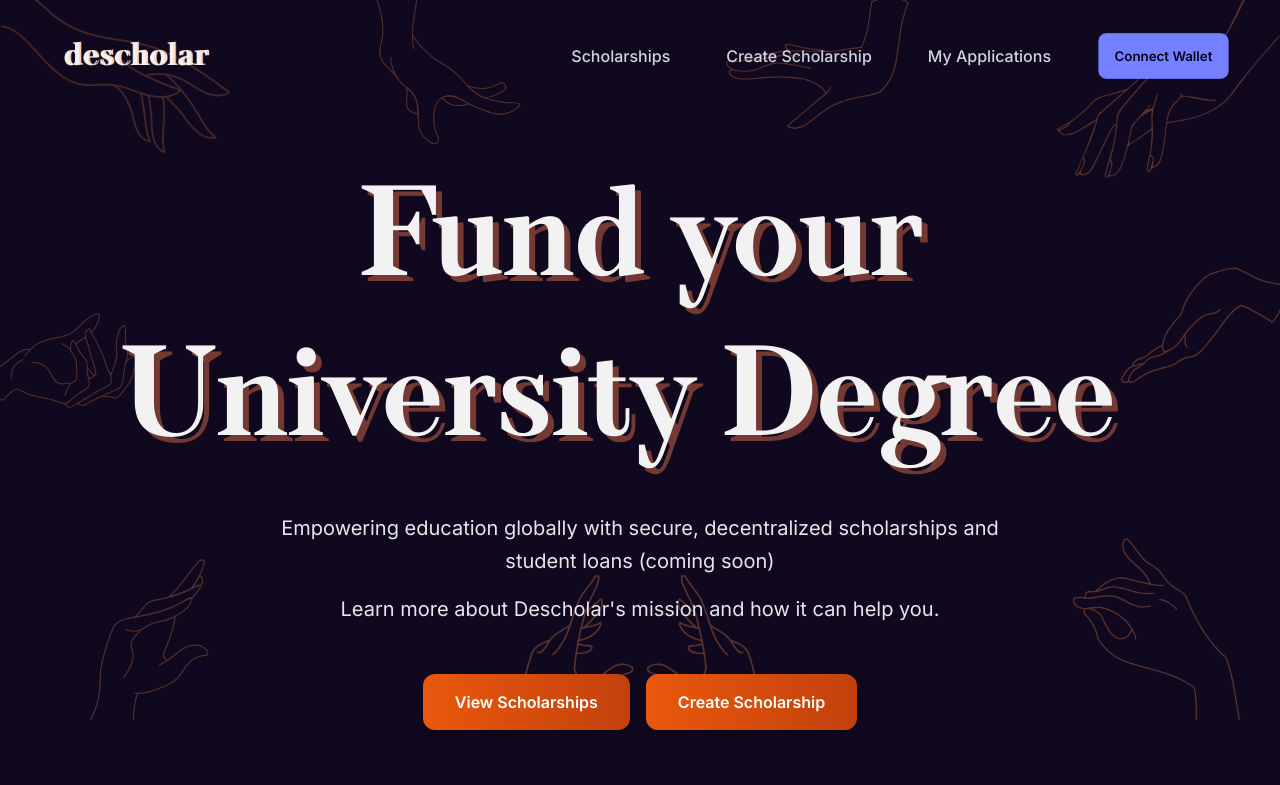
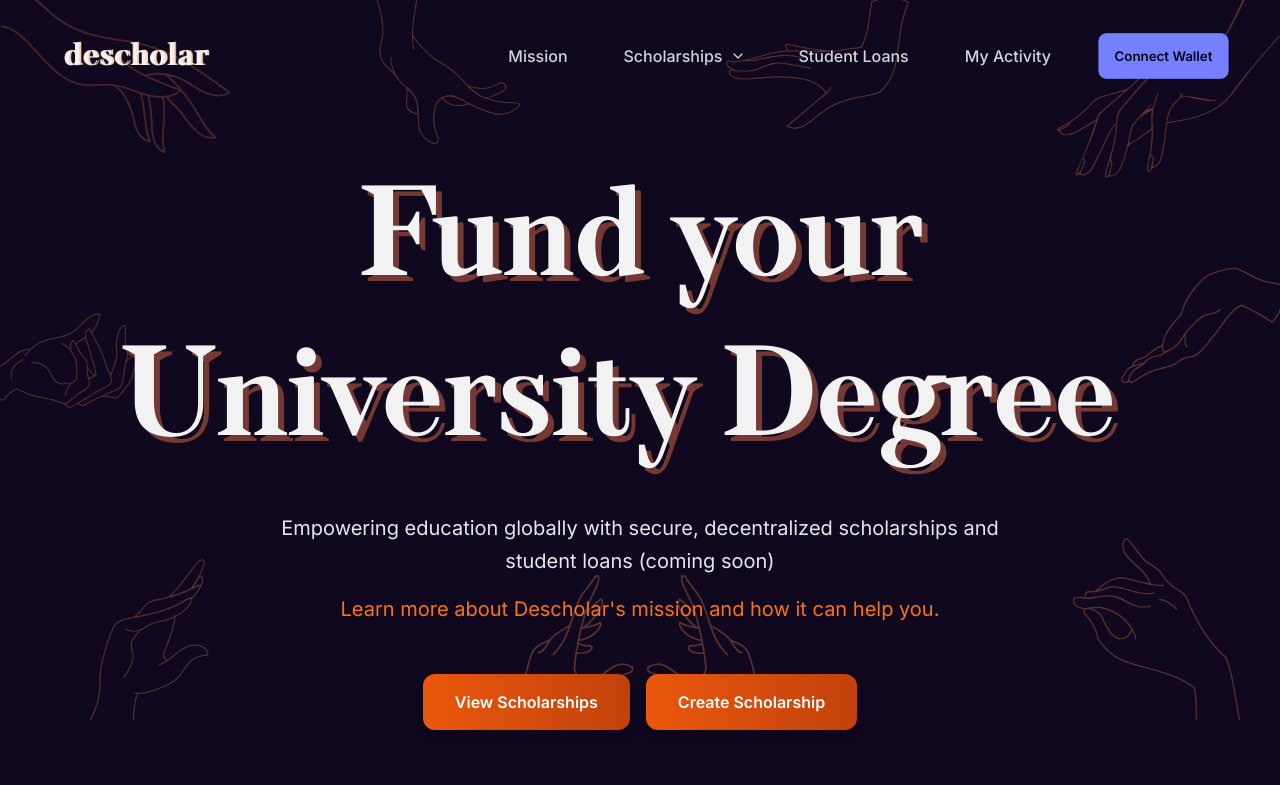
Before and after one commit to Arihaan/descholar, a Next.js app in the folder descholarFrontend/: page / in a window 1280 px wide. Shown: the top 785 px of the page. Built offline with nearby package versions, Linux system fonts and the light colour scheme; what @creit.tech/stellar-wallets-kit would draw is missing.

Commit message:
improved navbar

```diff
--- a/descholarFrontend/app/components/Footer.tsx
+++ b/descholarFrontend/app/components/Footer.tsx
@@ -9,7 +9,7 @@ const Footer = () => {
       <div className="max-w-7xl mx-auto w-full flex justify-between items-center px-8">
         <aside>
           <p>
-            Descholar.com
+            © Descholar.com
             <br />
             Revolutionizing education funding since 2024
           </p>
--- /dev/null
+++ b/descholarFrontend/app/components/MissionLink.tsx
@@ -0,0 +1,24 @@
+'use client';
+
+import { useRouter } from 'next/navigation';
+
+const MissionLink = () => {
+  const router = useRouter();
+
+  const handleClick = (e: React.MouseEvent) => {
+    e.preventDefault();
+    router.push('/#mission');
+  };
+
+  return (
+    <a
+      href="/#mission"
+      onClick={handleClick}
+      className="text-gray-300 hover:text-orange-400 px-3 py-2 rounded-md text-base font-medium transition-colors"
+    >
+      Mission
+    </a>
+  );
+};
+
+export default MissionLink;
--- a/descholarFrontend/app/components/Navbar.tsx
+++ b/descholarFrontend/app/components/Navbar.tsx
@@ -1,8 +1,31 @@
+'use client';
+
 import Link from "next/link";
 import { ConnectButton } from "./connect";
 import Image from "next/image";
+import { Menu, Transition } from '@headlessui/react';
+import { Fragment } from 'react';
+import { FiChevronDown } from 'react-icons/fi';
+import MissionLink from './MissionLink';
 
-const Navbar: React.FC = () => {
+const MenuItem = ({ href, children }: { href: string; children: React.ReactNode }) => {
+  return (
+    <Menu.Item>
+      {({ active }) => (
+        <Link
+          href={href}
+          className={`block px-6 py-3 text-base ${
+            active ? 'text-orange-400 bg-gray-800' : 'text-gray-300'
+          } hover:text-orange-400 hover:bg-gray-800 transition-colors`}
+        >
+          {children}
+        </Link>
+      )}
+    </Menu.Item>
+  );
+};
+
+const Navbar = () => {
   return (
     <nav className="bg-transparent backdrop-blur-none border-none absolute w-full z-50 mt-6">
       <div className="max-w-[95%] mx-auto px-2">
@@ -17,25 +40,56 @@ const Navbar: React.FC = () => {
               />
             </Link>
           </div>
+
           <div className="hidden md:flex items-center space-x-8 mr-2">
+            <MissionLink />
+
+            <Menu as="div" className="relative inline-block text-left">
+              <Menu.Button className="text-gray-300 hover:text-orange-400 px-3 py-2 rounded-md text-base font-medium inline-flex items-center">
+                Scholarships
+                <FiChevronDown className="ml-2 -mr-1 h-4 w-4" aria-hidden="true" />
+              </Menu.Button>
+
+              <Transition
+                as={Fragment}
+                enter="transition ease-out duration-100"
+                enterFrom="transform opacity-0 scale-95"
+                enterTo="transform opacity-100 scale-100"
+                leave="transition ease-in duration-75"
+                leaveFrom="transform opacity-100 scale-100"
+                leaveTo="transform opacity-0 scale-95"
+              >
+                <Menu.Items className="absolute right-0 mt-2 w-56 origin-top-right rounded-xl bg-gray-900 bg-opacity-90 backdrop-blur-sm shadow-lg ring-1 ring-black ring-opacity-5 focus:outline-none border border-gray-700 divide-y divide-gray-700">
+                  <div>
+                    <MenuItem href="/scholarships">
+                      View Scholarships
+                    </MenuItem>
+                  </div>
+                  <div>
+                    <MenuItem href="/addscholarship">
+                      Create Scholarship
+                    </MenuItem>
+                  </div>
+                </Menu.Items>
+              </Transition>
+            </Menu>
+
+            <div className="relative group">
+              <button className="text-gray-300 hover:text-orange-400 px-3 py-2 rounded-md text-base font-medium cursor-default">
+                Student Loans
+              </button>
+              <div className="absolute left-1/2 transform -translate-x-1/2 mt-2 px-4 py-2 bg-gray-900 bg-opacity-90 backdrop-blur-sm rounded-xl shadow-lg border border-gray-700 invisible group-hover:visible transition-all duration-200 whitespace-nowrap">
+                <p className="text-sm text-gray-300">Coming Soon</p>
+              </div>
+            </div>
+
             <Link
-              href="/scholarships"
-              className="text-gray-300 hover:text-blue-400 px-3 py-2 rounded-md text-base font-medium"
+              href="/activity"
+              className="text-gray-300 hover:text-orange-400 px-3 py-2 rounded-md text-base font-medium"
             >
-              Scholarships
+              My Activity
             </Link>
-            <Link
-              href="/addscholarship"
-              className="text-gray-300 hover:text-blue-400 px-3 py-2 rounded-md text-base font-medium"
-            >
-              Create Scholarship
-            </Link>
-            <Link
-              href="/addscholarship"
-              className="text-gray-300 hover:text-blue-400 px-3 py-2 rounded-md text-base font-medium"
-            >
-              My Applications
-            </Link>
+
             <ConnectButton label="Connect Wallet" />
           </div>
         </div>
--- a/descholarFrontend/app/page.tsx
+++ b/descholarFrontend/app/page.tsx
@@ -3,7 +3,7 @@ import Link from "next/link";
 import RotatingTypewriter from "./components/RotatingTypewriter";
 import { motion } from "framer-motion";
 import { FiGlobe, FiLock, FiDollarSign } from "react-icons/fi";
-import { HiOutlineLightBulb } from "react-icons/hi";
+import { HiOutlineLightBulb, HiCheck } from "react-icons/hi";
 import CountUp from 'react-countup';
 import { AreaChart, Area, BarChart, Bar, XAxis, YAxis, Tooltip, ResponsiveContainer } from 'recharts';
 
@@ -59,7 +59,19 @@ export default function Home() {
               <p className="text-xl md:text-1xl text-gray-200 leading-relaxed mb-12">
                 Empowering education globally with secure, decentralized scholarships and student loans (coming soon)
                 <span className="block mt-4">
-                  Learn more about Descholar's mission and how it can help you.
+                  <a
+                    href="#mission"
+                    className="text-orange-500 hover:text-orange-400 transition-colors cursor-pointer"
+                    onClick={(e) => {
+                      e.preventDefault();
+                      document.getElementById('mission')?.scrollIntoView({
+                        behavior: 'smooth',
+                        block: 'start'
+                      });
+                    }}
+                  >
+                    Learn more about Descholar's mission and how it can help you.
+                  </a>
                 </span>
               </p>
 
@@ -100,7 +112,7 @@ export default function Home() {
           >
             <h2 className="text-5xl font-bold mb-6 text-white">The Problem</h2>
             <p className="text-xl text-gray-300 max-w-3xl mx-auto">
-              The global education financing gap continues to grow, leaving millions of students without access to quality education.
+              The global education financing market continues to grow but severe inefficiencies leave millions of students without access to quality education.
             </p>
           </motion.div>
 
@@ -183,8 +195,8 @@ export default function Home() {
           </motion.div>
         </section>
 
-        {/* The Mission section */}
-        <section className="w-full max-w-6xl mx-auto px-8 pt-16 pb-24 bg-gray-900 bg-opacity-40 backdrop-blur-sm rounded-3xl shadow-xl">
+        {/* The Mission section - add id here */}
+        <section id="mission" className="w-full max-w-6xl mx-auto px-8 pt-16 pb-24 bg-gray-900 bg-opacity-40 backdrop-blur-sm rounded-3xl shadow-xl">
           <motion.div
             initial={{ opacity: 0, y: 20 }}
             whileInView={{ opacity: 1, y: 0 }}
@@ -193,7 +205,7 @@ export default function Home() {
           >
             <h2 className="text-5xl font-bold mb-6 text-white">The Mission</h2>
             <p className="text-xl text-gray-300 max-w-3xl mx-auto">
-              Transforming global education funding through blockchain technology. We're building a future where every student has equal access to educational opportunities.
+              By transforming global education funding through blockchain technology, we are building a future where every student has equal access to educational opportunities.
             </p>
           </motion.div>
 
@@ -280,6 +292,93 @@ export default function Home() {
           </motion.div>
         </section>
 
+        {/* Add this new section after The Mission section */}
+        <section className="w-full max-w-6xl mx-auto px-8 pt-16 pb-24 mt-16 bg-gray-900 bg-opacity-40 backdrop-blur-sm rounded-3xl shadow-xl">
+          <motion.div
+            initial={{ opacity: 0, y: 20 }}
+            whileInView={{ opacity: 1, y: 0 }}
+            transition={{ duration: 0.6 }}
+            className="text-center mb-16"
+          >
+            <h2 className="text-5xl font-bold mb-6 text-white">What's In It For You</h2>
+          </motion.div>
+
+          <div className="grid grid-cols-1 md:grid-cols-2 gap-12">
+            {/* Students Column */}
+            <motion.div
+              initial={{ opacity: 0, x: -20 }}
+              whileInView={{ opacity: 1, x: 0 }}
+              transition={{ duration: 0.6, delay: 0.2 }}
+              className="bg-gradient-to-br from-gray-800 to-gray-900 p-8 rounded-2xl border border-gray-700"
+            >
+              <h3 className="text-2xl font-bold mb-6 text-white flex items-center gap-3">
+                <span className="p-2 bg-orange-600 rounded-lg">
+                  <FiGlobe className="w-5 h-5" />
+                </span>
+                For Students
+              </h3>
+
+              <ul className="space-y-4 mb-8">
+                {[
+                  "Easy application for international scholarships",
+                  "Receive funds directly in local currency",
+                  "No complex wallet setup required",
+                  "Track your applications in real-time",
+                  "Secure and transparent process",
+                  "Access global opportunities",
+                ].map((benefit, index) => (
+                  <li key={index} className="flex items-start gap-3 text-gray-300">
+                    <HiCheck className="w-5 h-5 text-orange-500 flex-shrink-0 mt-1" />
+                    <span>{benefit}</span>
+                  </li>
+                ))}
+              </ul>
+
+              <Link href="/scholarships">
+                <button className="w-full px-8 py-4 bg-gradient-to-r from-orange-600 to-orange-700 hover:from-orange-700 hover:to-orange-800 text-white font-semibold rounded-xl transition-all duration-200 shadow-lg hover:shadow-xl transform hover:-translate-y-1">
+                  View Scholarships
+                </button>
+              </Link>
+            </motion.div>
+
+            {/* Donors Column */}
+            <motion.div
+              initial={{ opacity: 0, x: 20 }}
+              whileInView={{ opacity: 1, x: 0 }}
+              transition={{ duration: 0.6, delay: 0.4 }}
+              className="bg-gradient-to-br from-gray-800 to-gray-900 p-8 rounded-2xl border border-gray-700"
+            >
+              <h3 className="text-2xl font-bold mb-6 text-white flex items-center gap-3">
+                <span className="p-2 bg-orange-600 rounded-lg">
+                  <FiDollarSign className="w-5 h-5" />
+                </span>
+                For Donors & Investors
+              </h3>
+
+              <ul className="space-y-4 mb-8">
+                {[
+                  "Make a direct impact on students' lives",
+                  "Full transparency through blockchain",
+                  "Efficient fund distribution",
+                  "Track your impact in real-time",
+                  "Low transaction costs",
+                  "Global reach with local impact",
+                ].map((benefit, index) => (
+                  <li key={index} className="flex items-start gap-3 text-gray-300">
+                    <HiCheck className="w-5 h-5 text-orange-500 flex-shrink-0 mt-1" />
+                    <span>{benefit}</span>
+                  </li>
+                ))}
+              </ul>
+
+              <Link href="/addscholarship">
+                <button className="w-full px-8 py-4 bg-gradient-to-r from-orange-600 to-orange-700 hover:from-orange-700 hover:to-orange-800 text-white font-semibold rounded-xl transition-all duration-200 shadow-lg hover:shadow-xl transform hover:-translate-y-1">
+                  Create Scholarship
+                </button>
+              </Link>
+            </motion.div>
+          </div>
+        </section>
 
       </main>
 
--- a/descholarFrontend/package.json
+++ b/descholarFrontend/package.json
@@ -10,6 +10,7 @@
   },
   "dependencies": {
     "@creit.tech/stellar-wallets-kit": "^1.2.3",
+    "@headlessui/react": "^2.2.0",
     "@stellar/freighter-api": "^3.0.0",
     "bignumber.js": "^9.1.2",
     "bindings": "file:../../bindings",
```
Also changed, not shown: 1 other file (tests, documents, lock files or other folders).
